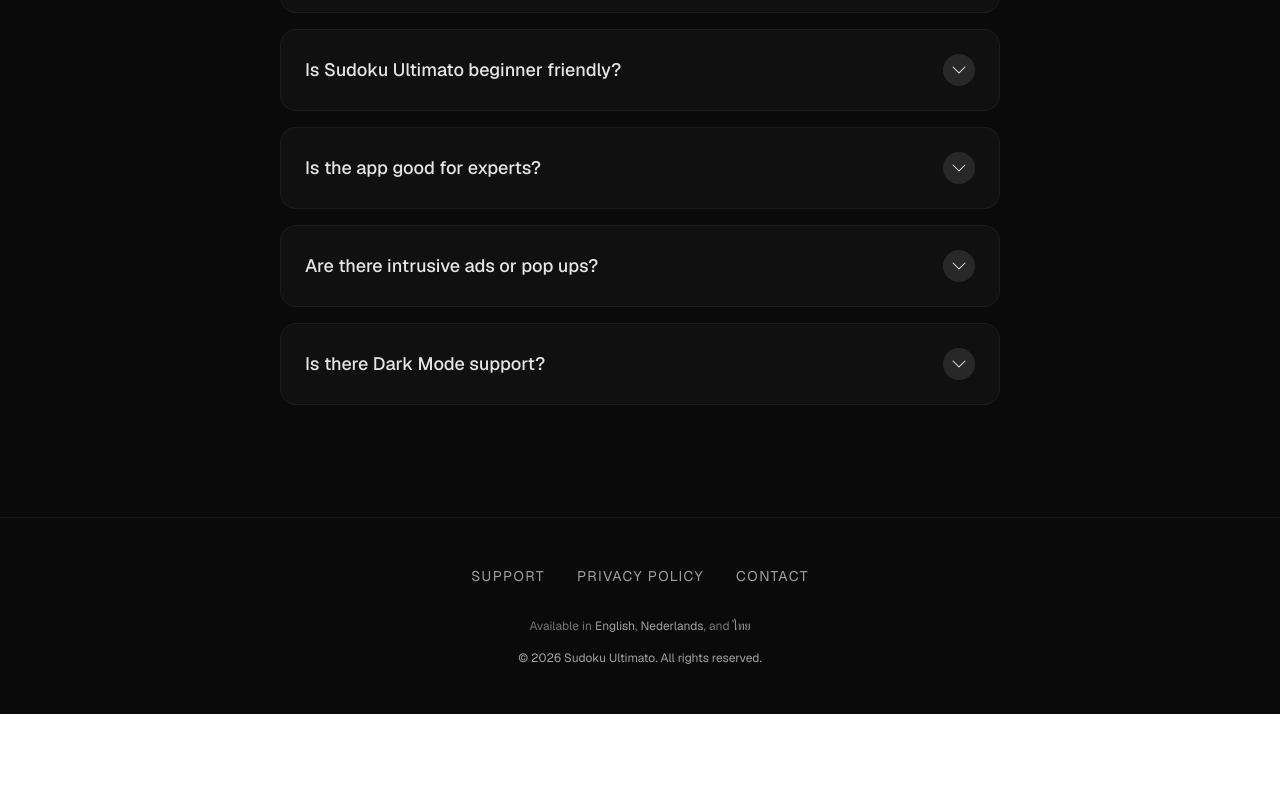
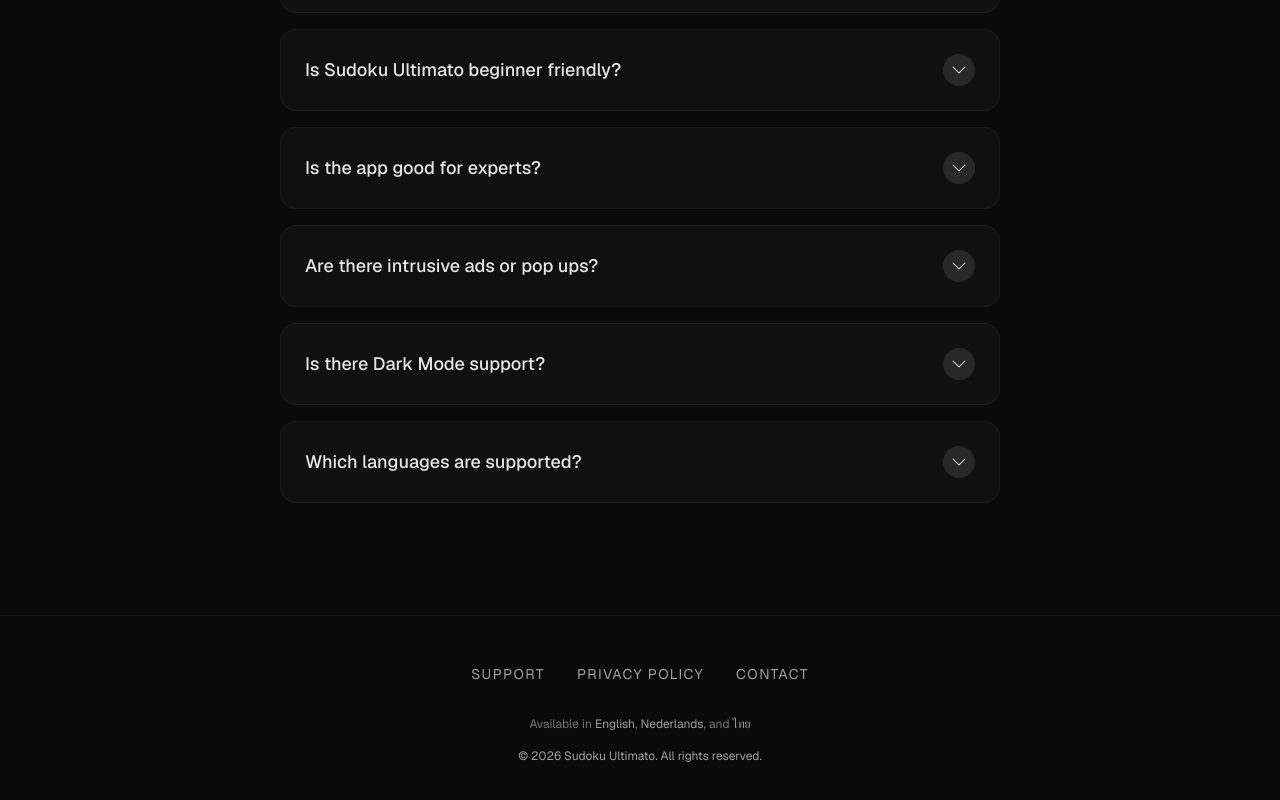
Before and after one commit to sanderdesnaijer/sudoku-ultimato-website, a Next.js app: page / in a window 1280 px wide. Shown: the part 7045-7845 px from the top of the page. Before the commit the page ends 7759 px from the top, so only its background shows below. Built offline with nearby package versions, Linux system fonts and the light colour scheme; no server answers.

Commit message:
added supported language

```diff
--- a/app/components/HomePage.tsx
+++ b/app/components/HomePage.tsx
@@ -499,7 +499,7 @@ export default function HomePage({ lang }: { lang: Lang }) {
                     </svg>
                   </span>
                 </summary>
-                <div className="px-6 pb-6 text-neutral-400 leading-relaxed">
+                <div className="px-6 pb-6 text-neutral-400 leading-relaxed whitespace-pre-line">
                   {item.a}
                 </div>
               </details>
--- a/app/locales/en.ts
+++ b/app/locales/en.ts
@@ -122,6 +122,10 @@ const en: Translations = {
         q: "Is there Dark Mode support?",
         a: "Yes. Light Mode, Dark Mode and System Mode are available.",
       },
+      {
+        q: "Which languages are supported?",
+        a: "Sudoku Ultimato is playable in English and also the following languages:\n🇺🇸 English\n🇳🇱 Nederlands\n🇹🇭 ไทย",
+      },
     ],
   },
   footer: {
--- a/app/locales/nl.ts
+++ b/app/locales/nl.ts
@@ -121,6 +121,10 @@ const nl: Translations = {
         q: "Is er ondersteuning voor Donkere Modus?",
         a: "Ja. Lichte Modus, Donkere Modus en Systeem Modus zijn beschikbaar.",
       },
+      {
+        q: "Welke talen worden ondersteund?",
+        a: "Sudoku Ultimato is speelbaar in het Nederlands en ook de volgende talen:\n🇳🇱 Nederlands\n🇺🇸 English\n🇹🇭 ไทย",
+      },
     ],
   },
   footer: {
--- a/app/locales/th.ts
+++ b/app/locales/th.ts
@@ -116,6 +116,10 @@ const th: Translations = {
       {
         q: "รองรับโหมดมืดหรือไม่?",
         a: "ใช่ มีโหมดสว่าง, โหมดมืด และโหมดตามระบบ",
+      },
+      {
+        q: "รองรับภาษาใดบ้าง?",
+        a: "Sudoku Ultimato เล่นได้ในภาษาไทยและภาษาอื่นๆ ดังนี้:\n🇹🇭 ไทย\n🇺🇸 English\n🇳🇱 Nederlands",
       },
     ],
   },
```
